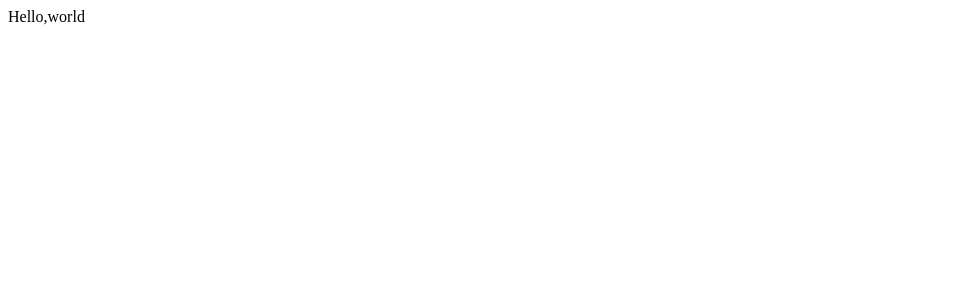
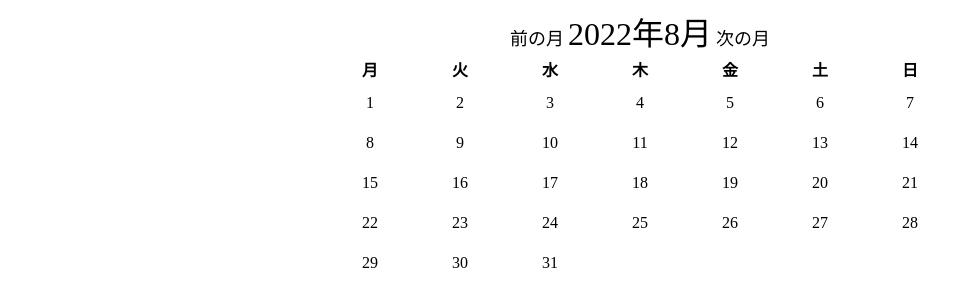
Before and after one commit to haru-pyn/Table, a plain HTML site: page index.html in a window 1280 px wide. Shown: the whole page, without its empty margins (0-973 px from the left). Drawn offline with nearby package versions, Linux system fonts and the light colour scheme.

Commit message:
最初のコミット

```diff
--- a/index.html
+++ b/index.html
@@ -2,9 +2,54 @@
 <html lang="ja">
     <head>
         <meta charset="UTF-8">
-        <title>hello</title>
+        <title>calendar</title>
+        <link rel="stylesheet" href="./style.css">
     </head>
+
     <bldy>
-        Hello,world
+        <div id="table">
+          <div class="title">
+            <div class='column' @click='previousMonth'>前の月</div>
+            <div class='column bigfont'>{{ calendarYear }}年{{ calendarMonth }}月</div>
+            <div class='column' @click='nextMonth'>次の月</div>
+          </div>
+            <table>
+              <thead>
+                <tr>
+                  <th>月</th>
+                  <th>火</th>
+                  <th>水</th>
+                  <th>木</th>
+                  <th>金</th>
+                  <th>土</th>
+                  <th>日</th>
+                </tr>
+              </thead>
+              <tbody>
+                <tr>
+                  <td v-for='date in monthlyCalendar[0]' :key='date.id'>{{ date }}</td>
+                </tr>
+                <tr>
+                  <td v-for='date in monthlyCalendar[1]' :key='date.id'>{{ date }}</td>
+                </tr>
+                <tr>
+                  <td v-for='date in monthlyCalendar[2]' :key='date.id'>{{ date }}</td>
+                </tr>
+                <tr>
+                  <td v-for='date in monthlyCalendar[3]' :key='date.id'>{{ date }}</td>
+                </tr>
+                <tr v-if='monthlyCalendar[4]'>
+                  <td v-for='date in monthlyCalendar[4]' :key='date.id'>{{ date }}</td>
+                </tr>
+                <tr v-if='monthlyCalendar[5]'>
+                  <td v-for='date in monthlyCalendar[5]' :key='date.id'>{{ date }}</td>
+                </tr>
+                </tbody>
+            </table>
+        </div>
+
+  <!-- Vue.js -->
+  <script src="https://cdn.jsdelivr.net/npm/vue@2.6.11"></script>
+  <script src="./main.js"></script>
     </bldy>
 </html>
--- a/main.js
+++ b/main.js
@@ -0,0 +1,70 @@
+new Vue({
+    el:'#table',
+    data() {
+      return {
+        currentYear: this.getCurrentYear(),
+        currentMonth: this.getCurrentMonth(),
+        calendarYear: this.getCurrentYear(),
+        calendarMonth: this.getCurrentMonth(),
+        monthlyCalendar: []
+      }
+    },
+    mounted() {
+      this.getMonthlyCalendar()
+    },
+    computed: {
+      firstWday() {
+        const firstDay = new Date(this.calendarYear, this.calendarMonth - 1, 1)
+        return firstDay.getDay()
+      },
+      lastDate() {
+        const lastDay = new Date(this.calendarYear, this.calendarMonth, 0)
+        return lastDay.getDate()
+      }
+    },
+    methods: {
+      getCurrentYear() {
+        return new Date().getFullYear()
+      },
+      getCurrentMonth() {
+        return new Date().getMonth() + 1
+      },
+      getMonthlyCalendar() {
+        let weeklyCalendar = []
+        if (this.firstWday >= 2) {
+          for (let blank = 1; blank < this.firstWday; blank++) {
+            weeklyCalendar.push('')
+          }
+        } else if (this.firstWday === 0) {
+          weeklyCalendar.push('', '', '', '', '', '')
+        }
+        for (let date = 1; date < this.lastDate + 1; date++) {
+          weeklyCalendar.push(date)
+          if (weeklyCalendar.length % 7 === 0 || date === this.lastDate) {
+            this.monthlyCalendar.push(weeklyCalendar)
+            weeklyCalendar = []
+          }
+        }
+      },
+      previousMonth() {
+        if (this.calendarMonth === 1) {
+          this.calendarMonth = 12
+          this.calendarYear--
+        } else {
+          this.calendarMonth--
+        }
+        this.monthlyCalendar = []
+        this.getMonthlyCalendar()
+      },
+      nextMonth() {
+        if (this.calendarMonth === 12) {
+          this.calendarMonth = 1
+          this.calendarYear++
+        } else {
+          this.calendarMonth++
+        }
+        this.monthlyCalendar = []
+        this.getMonthlyCalendar()
+      }
+      }
+});
--- a/style.css
+++ b/style.css
@@ -0,0 +1,18 @@
+.title {
+    text-align: center;
+}
+.column {
+    display: inline-block;
+    font-size: large;
+}
+.bigfont {
+    font-size: xx-large;
+}
+table {
+    width: 50%;
+    margin: auto;
+}
+tr,td {
+    text-align: center;
+    padding: 10px;
+}
```
